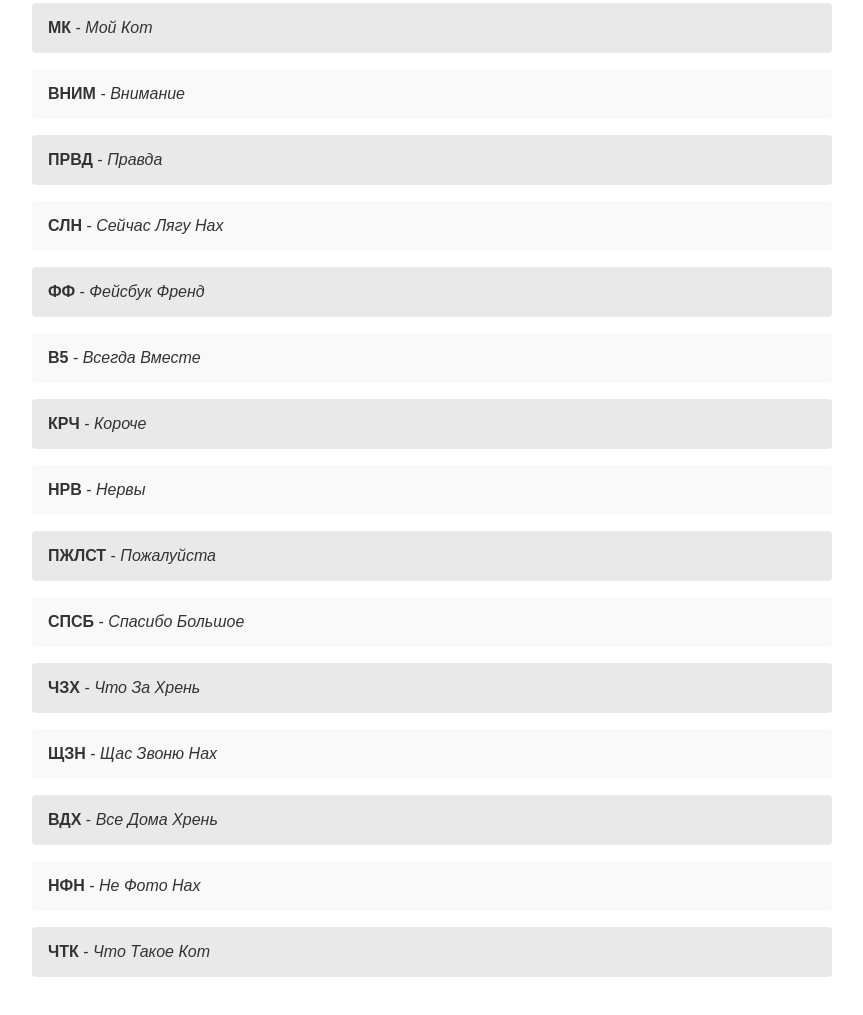
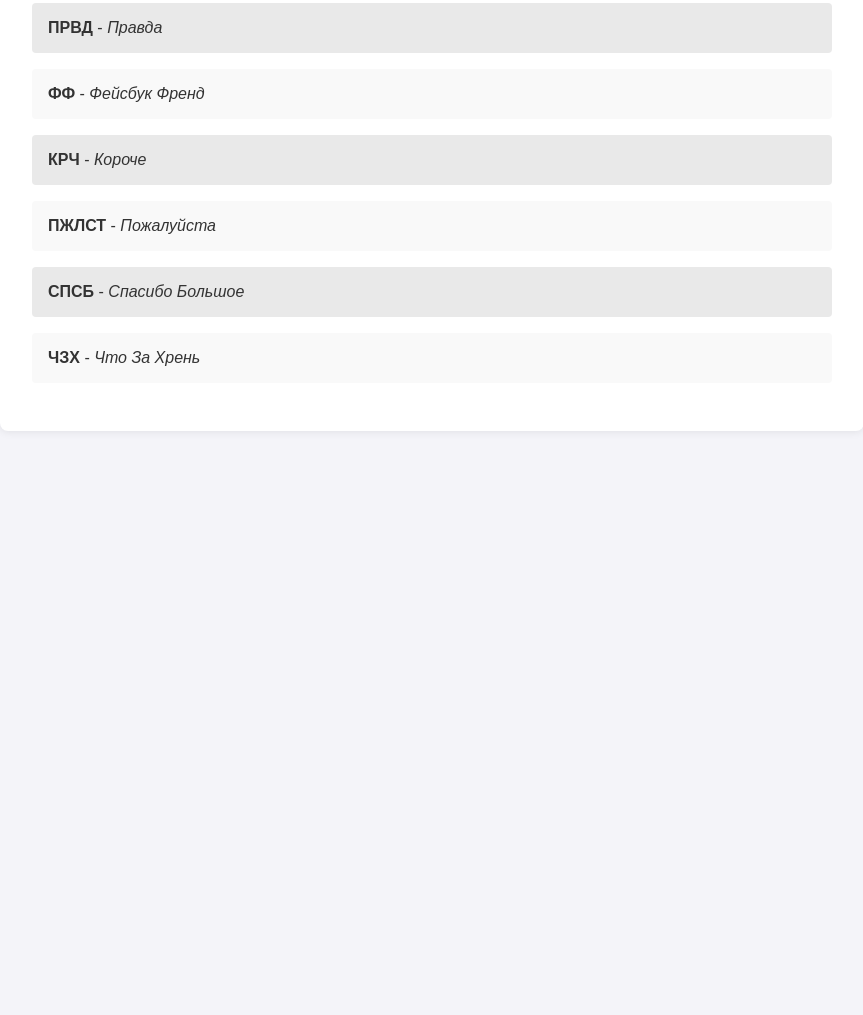
Before and after one commit to MAnitosik/MAnitosik.github.io, a plain HTML site: page index.html in a window 1280 px wide. Shown: the part 2714-3729 px from the top of the page, without its empty margins (208-1071 px from the left). After the commit the page ends 3177 px from the top, so only its background shows below. Drawn offline with Linux system fonts and the light colour scheme.

Commit message:
Update index.html

```diff
--- a/index.html
+++ b/index.html
@@ -126,26 +126,17 @@
                 <li class="visible"><span class="abbreviation">Ща</span> - <span class="meaning">Сейчас</span></li>
                 <li class="visible"><span class="abbreviation">Пжл</span> - <span class="meaning">Пожалуйста</span></li>
                 <li class="visible"><span class="abbreviation">Спс</span> - <span class="meaning">Спасибо</span></li>
-                <li class="visible"><span class="abbreviation">Пвт</span> - <span class="meaning">Пока</span></li>
                 <li class="visible"><span class="abbreviation">ДД</span> - <span class="meaning">Доброе Дело</span></li>
                 <li class="visible"><span class="abbreviation">Кст</span> - <span class="meaning">Кстати</span></li>
                 <li class="visible"><span class="abbreviation">ИМХО</span> - <span class="meaning">Извините Мое Хулиганское Обращение</span></li>
                 <li class="visible"><span class="abbreviation">ЛОЛ</span> - <span class="meaning">Смеяться Вслух</span></li>
-                <li class="visible"><span class="abbreviation">МК</span> - <span class="meaning">Мой Кот</span></li>
                 <li class="visible"><span class="abbreviation">ВНИМ</span> - <span class="meaning">Внимание</span></li>
                 <li class="visible"><span class="abbreviation">ПРВД</span> - <span class="meaning">Правда</span></li>
-                <li class="visible"><span class="abbreviation">СЛН</span> - <span class="meaning">Сейчас Лягу Нах</span></li>
                 <li class="visible"><span class="abbreviation">ФФ</span> - <span class="meaning">Фейсбук Френд</span></li>
-                <li class="visible"><span class="abbreviation">В5</span> - <span class="meaning">Всегда Вместе</span></li>
                 <li class="visible"><span class="abbreviation">КРЧ</span> - <span class="meaning">Короче</span></li>
-                <li class="visible"><span class="abbreviation">НРВ</span> - <span class="meaning">Нервы</span></li>
                 <li class="visible"><span class="abbreviation">ПЖЛСТ</span> - <span class="meaning">Пожалуйста</span></li>
                 <li class="visible"><span class="abbreviation">СПСБ</span> - <span class="meaning">Спасибо Большое</span></li>
                 <li class="visible"><span class="abbreviation">ЧЗХ</span> - <span class="meaning">Что За Хрень</span></li>
-                <li class="visible"><span class="abbreviation">ЩЗН</span> - <span class="meaning">Щас Звоню Нах</span></li>
-                <li class="visible"><span class="abbreviation">ВДХ</span> - <span class="meaning">Все Дома Хрень</span></li>
-                <li class="visible"><span class="abbreviation">НФН</span> - <span class="meaning">Не Фото Нах</span></li>
-                <li class="visible"><span class="abbreviation">ЧТК</span> - <span class="meaning">Что Такое Кот</span></li>
             </ul>
         </div>
     </main>
```
